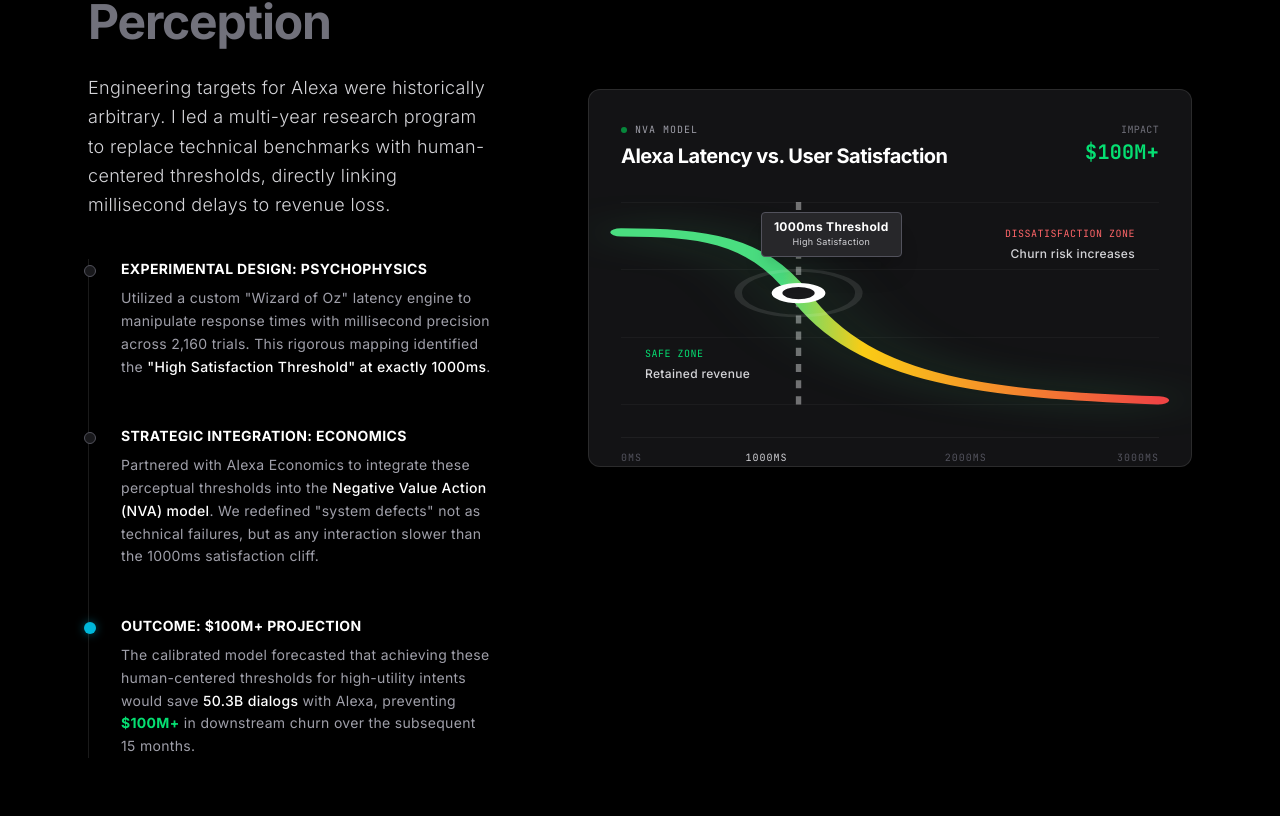
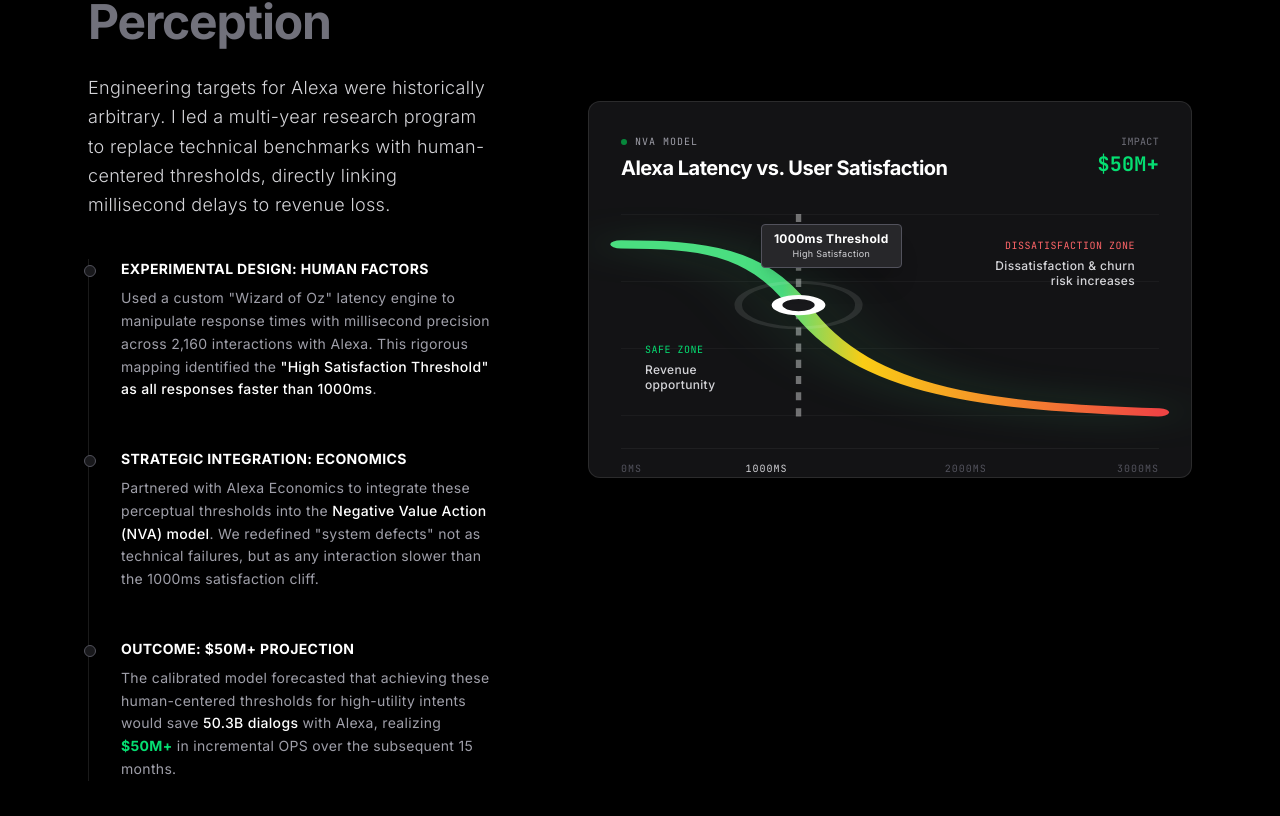
Before and after one commit to brandonfluegel/Research-Portfolio, a Next.js app: page / in a window 1280 px wide. Shown: the part 1304-2120 px from the top of the page. Built offline with nearby package versions, Linux system fonts and the light colour scheme.

Commit message:
Update Amazon project impact figures to 00M+

```diff
--- a/components/AmazonProjectSection.tsx
+++ b/components/AmazonProjectSection.tsx
@@ -69,7 +69,7 @@ export default function AmazonProjectSection() {
                     <div className="w-1.5 h-1.5 rounded-full bg-green-500 animate-pulse"></div>
                     <span className="text-[10px] font-mono text-green-400 uppercase tracking-wider">Projected Impact</span>
                  </div>
-                 <div className="text-3xl font-bold text-white">$100M+</div>
+                 <div className="text-3xl font-bold text-white">$50M+</div>
                  <p className="text-xs text-zinc-400 mt-1">Incremental OPS prevented by fixing latency thresholds.</p>
               </div>
               {/* ------------------------------------------------ */}
@@ -85,9 +85,9 @@ export default function AmazonProjectSection() {
               {/* Step 1 */}
               <div className="relative">
                 <span className="absolute -left-[29px] md:-left-[37px] top-1.5 w-3 h-3 bg-zinc-900 border border-zinc-600 rounded-full"></span>
-                <h4 className="text-xs md:text-sm font-bold text-white uppercase tracking-wide mb-1 md:mb-2">Experimental Design: Psychophysics</h4>
+                <h4 className="text-xs md:text-sm font-bold text-white uppercase tracking-wide mb-1 md:mb-2">Experimental Design: Human Factors</h4>
                 <p className="text-xs md:text-sm text-zinc-400 leading-relaxed">
-                  Utilized a custom &quot;Wizard of Oz&quot; latency engine to manipulate response times with millisecond precision across 2,160 trials. This rigorous mapping identified the <span className="text-white font-medium">&quot;High Satisfaction Threshold&quot; at exactly 1000ms</span>.
+                  Used a custom &quot;Wizard of Oz&quot; latency engine to manipulate response times with millisecond precision across 2,160 interactions with Alexa. This rigorous mapping identified the <span className="text-white font-medium">&quot;High Satisfaction Threshold&quot; as all responses faster than 1000ms</span>.
                 </p>
               </div>
 
@@ -102,10 +102,10 @@ export default function AmazonProjectSection() {
 
               {/* Step 3 (Outcome - Visible on Desktop flow, Mobile sees top block) */}
                <div className="relative">
-                <span className="absolute -left-[29px] md:-left-[37px] top-1.5 w-3 h-3 bg-cyan-500 shadow-[0_0_10px_rgba(6,182,212,0.5)] rounded-full"></span>
-                <h4 className="text-xs md:text-sm font-bold text-white uppercase tracking-wide mb-1 md:mb-2">Outcome: $100M+ Projection</h4>
+                <span className="absolute -left-[29px] md:-left-[37px] top-1.5 w-3 h-3 bg-zinc-900 border border-zinc-600 rounded-full"></span>
+                <h4 className="text-xs md:text-sm font-bold text-white uppercase tracking-wide mb-1 md:mb-2">Outcome: $50M+ Projection</h4>
                 <p className="text-xs md:text-sm text-zinc-400 leading-relaxed">
-                  The calibrated model forecasted that achieving these human-centered thresholds for high-utility intents would save <span className="text-white font-medium">50.3B dialogs</span> with Alexa, preventing <span className="text-green-400 font-bold">$100M+</span> in downstream churn over the subsequent 15 months.
+                  The calibrated model forecasted that achieving these human-centered thresholds for high-utility intents would save <span className="text-white font-medium">50.3B dialogs</span> with Alexa, realizing <span className="text-green-400 font-bold">$50M+</span> in incremental OPS over the subsequent 15 months.
                 </p>
               </div>
             </div>
@@ -127,7 +127,7 @@ export default function AmazonProjectSection() {
                 </div>
                 <div className="text-right">
                   <div className="text-[8px] md:text-[10px] font-mono text-zinc-500 uppercase">Impact</div>
-                  <div className="text-green-400 font-mono font-bold text-lg md:text-xl">$100M+</div>
+                  <div className="text-green-400 font-mono font-bold text-lg md:text-xl">$50M+</div>
                 </div>
               </div>
 
@@ -214,7 +214,7 @@ export default function AmazonProjectSection() {
                 <div className="absolute bottom-2 left-0 md:bottom-6 md:left-6">
                     <div className="text-[9px] md:text-[10px] font-mono text-green-400 uppercase tracking-wider mb-0.5 md:mb-1">Safe Zone</div>
                     <div className="text-[10px] md:text-xs text-zinc-300 max-w-[80px] md:max-w-[120px] leading-tight font-medium">
-                        Retained revenue
+                        Revenue opportunity
                     </div>
                 </div>
 
@@ -222,7 +222,7 @@ export default function AmazonProjectSection() {
                  <div className="absolute top-2 right-0 md:top-6 md:right-6 text-right">
                     <div className="text-[9px] md:text-[10px] font-mono text-red-400 uppercase tracking-wider mb-0.5 md:mb-1">Dissatisfaction Zone</div>
                     <div className="text-[10px] md:text-xs text-zinc-300 max-w-[90px] md:max-w-[140px] leading-tight font-medium">
-                        Churn risk increases
+                        Dissatisfaction & churn risk increases
                     </div>
                 </div>
 
@@ -331,7 +331,7 @@ export default function AmazonProjectSection() {
               <motion.div
                 animate={{ y: [0, -15, 0] }}
                 transition={{ duration: 6, repeat: Infinity, ease: "easeInOut" }}
-                className="relative w-full max-w-lg"
+                className="relative w-full max-w-lg md:max-w-sm"
               >
                 <Image
                   src="/assets/echo.png"
```
